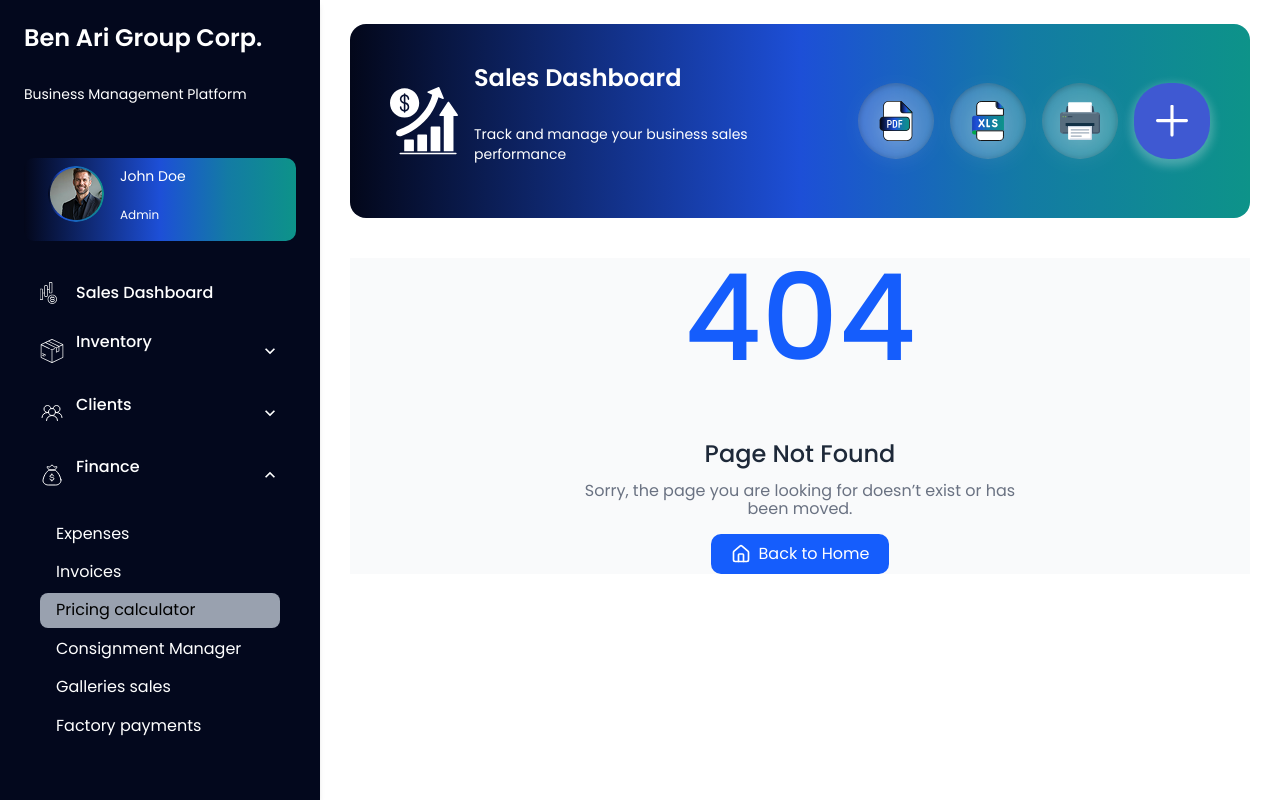
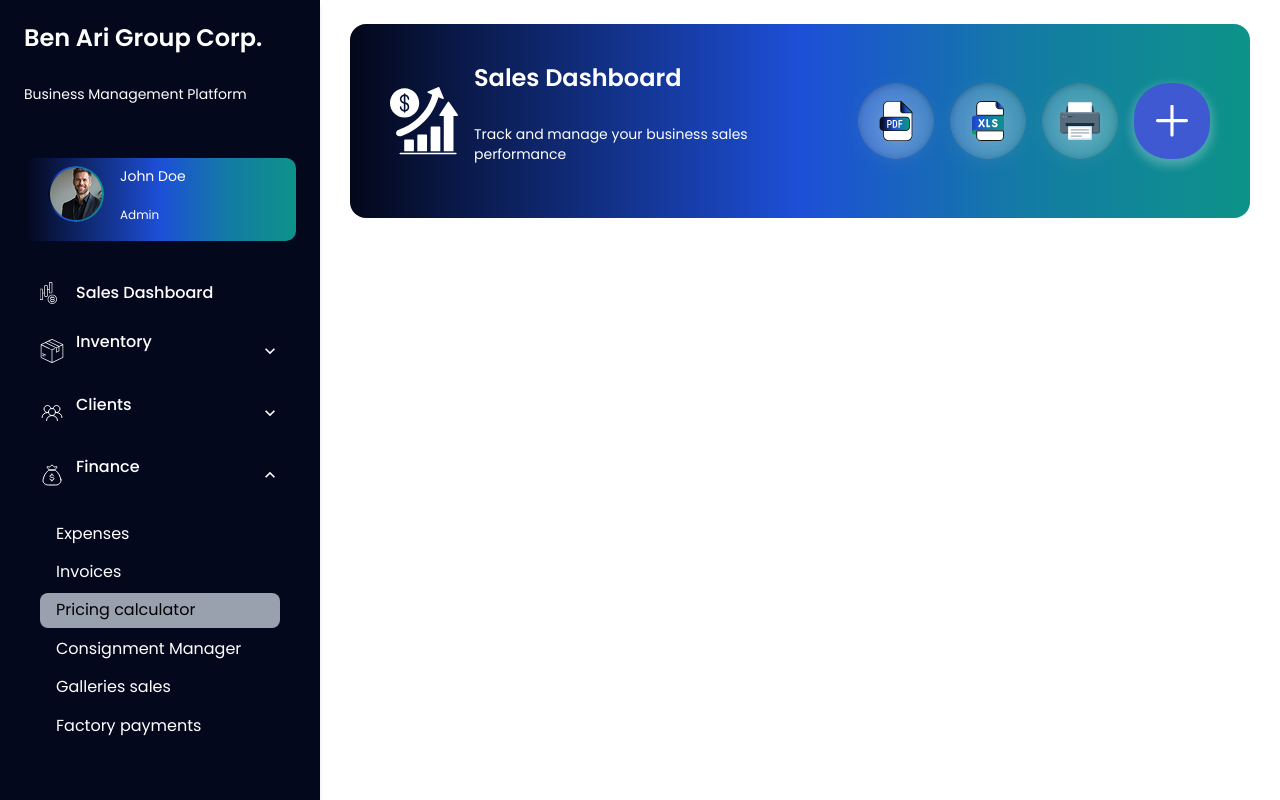
Before and after one commit to Robiul1711/Inventory-Management, a React (Vite) app: page /pricing-calculator in a window 1280 px wide. Built offline with nearby package versions, Linux system fonts and the light colour scheme.

Commit message:
Add PricingCalculator component and update router configuration

```diff
--- /dev/null
+++ b/src/pages/PricingCalculator/PricingCalculator.jsx
@@ -0,0 +1,9 @@
+import React from 'react'
+
+const PricingCalculator = () => {
+  return (
+    <div>PricingCalculator</div>
+  )
+}
+
+export default PricingCalculator
```
Also changed, not shown: src/router/router.jsx (+6 -2 lines).
